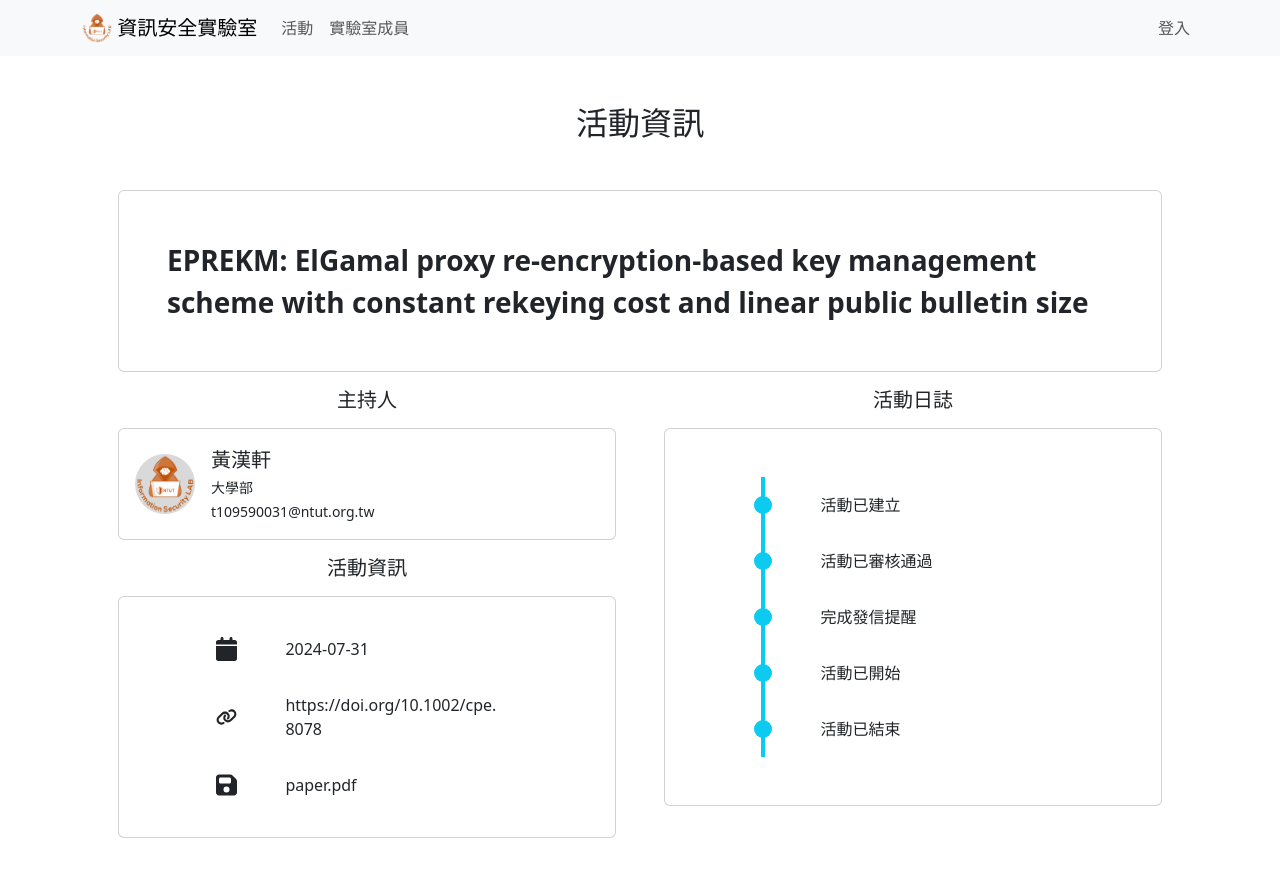
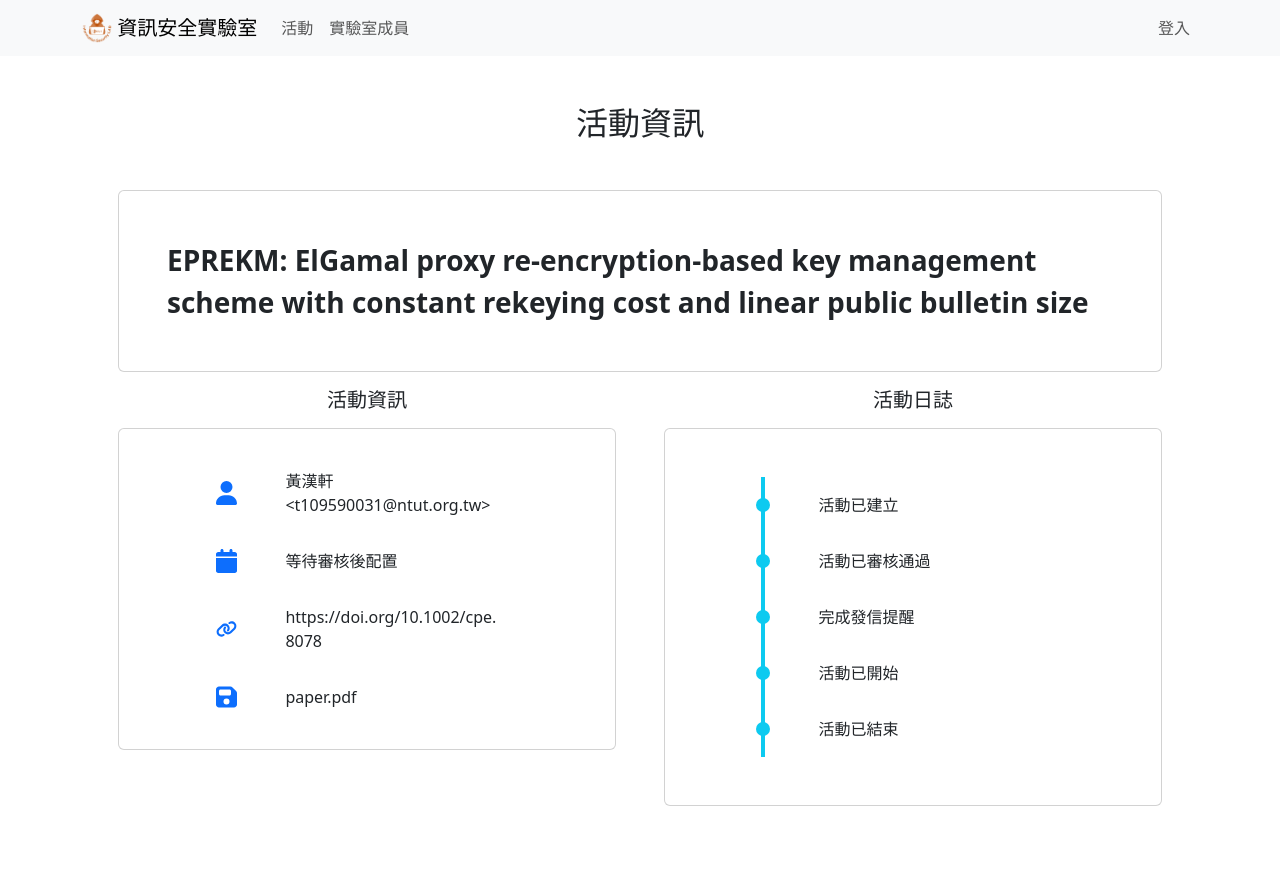
Before and after one commit to is1ab/Paper-Schedule-System, a React (Vite) app in the folder app/: page /Schedule/1 in a window 1280 px wide. Shown: the top 876 px of the page. After the commit the page ends 854 px from the top, so only its background shows below. Built offline with nearby package versions, Linux system fonts and the light colour scheme; no server answers.

Commit message:
Adjust: Style

```diff
--- a/app/src/page/Schedule.tsx
+++ b/app/src/page/Schedule.tsx
@@ -3,7 +3,7 @@ import { useParams } from "react-router-dom";
 import { Uploader } from "rsuite";
 import UserCard from "./components/UserCard";
 import { FontAwesomeIcon } from "@fortawesome/react-fontawesome";
-import { faCalendar, faFloppyDisk, faGlobe, faLink, faPaperclip } from "@fortawesome/free-solid-svg-icons";
+import { faCalendar, faFloppyDisk, faGlobe, faLink, faPaperclip, faUser } from "@fortawesome/free-solid-svg-icons";
 
 function Schedule(){
     const { scheduleId } = useParams()
@@ -20,24 +20,28 @@ function Schedule(){
                 </Card>
                 <div className="w-100 d-flex flex-row gap-5">
                     <div className="w-50">
-                        <div>
-                            <h5 className="text-center mb-3">主持人</h5>
-                            <UserCard account="109590031" name="黃漢軒" email="t109590031@ntut.org.tw" note="大學部" className="p-0"></UserCard>
-                        </div>
-                        <div className="pt-3">
+                        <div className="">
                             <h5 className="text-center mb-3">活動資訊</h5>
                             <Card className="p-4">
-                            <div className="px-4 py-3 d-flex flex-row gap-5">
+                                <div className="px-4 py-3 d-flex flex-row gap-5">
                                     <div className="w-25 d-flex flex-row justify-content-end">
-                                        <FontAwesomeIcon size="xl" width={21} icon={faCalendar} className="my-auto w-fit-content"></FontAwesomeIcon>
+                                        <FontAwesomeIcon size="xl" width={21} icon={faUser} className="my-auto w-fit-content text-primary"></FontAwesomeIcon>
                                     </div>
                                     <div className="w-100 d-flex flex-row justify-content-start">
-                                        <p className="my-0 w-75 text-left">2024-07-31</p>
+                                        <p className="my-0 w-75 text-left">黃漢軒 &lt;t109590031@ntut.org.tw&gt; </p>
                                     </div>
                                 </div>
                                 <div className="px-4 py-3 d-flex flex-row gap-5">
                                     <div className="w-25 d-flex flex-row justify-content-end">
-                                        <FontAwesomeIcon size="xl" width={21} icon={faLink} className="my-auto w-fit-content"></FontAwesomeIcon>
+                                        <FontAwesomeIcon size="xl" width={21} icon={faCalendar} className="my-auto w-fit-content text-primary"></FontAwesomeIcon>
+                                    </div>
+                                    <div className="w-100 d-flex flex-row justify-content-start">
+                                        <p className="my-0 w-75 text-left">等待審核後配置</p>
+                                    </div>
+                                </div>
+                                <div className="px-4 py-3 d-flex flex-row gap-5">
+                                    <div className="w-25 d-flex flex-row justify-content-end">
+                                        <FontAwesomeIcon size="xl" width={21} icon={faLink} className="my-auto w-fit-content text-primary"></FontAwesomeIcon>
                                     </div>
                                     <div className="w-100 d-flex flex-row justify-content-start">
                                         <p className="my-0 w-75 text-left">https://doi.org/10.1002/cpe.8078</p>
@@ -45,7 +49,7 @@ function Schedule(){
                                 </div>
                                 <div className="px-4 py-3 d-flex flex-row gap-5">
                                     <div className="w-25 d-flex flex-row justify-content-end">
-                                        <FontAwesomeIcon size="xl" icon={faFloppyDisk} className="my-auto w-fit-content"></FontAwesomeIcon>
+                                        <FontAwesomeIcon size="xl" icon={faFloppyDisk} className="my-auto w-fit-content text-primary"></FontAwesomeIcon>
                                     </div>
                                     <div className="w-100 d-flex flex-row justify-content-start">
                                         <p className="my-0 w-75 text-left">paper.pdf</p>
@@ -58,23 +62,23 @@ function Schedule(){
                         <h5 className="text-center mb-3">活動日誌</h5>
                         <Card className="p-5">
                             <div className="ms-5 border-start border-info border-4 p-3 d-flex flex-row gap-5">
-                                <div className="rounded-circle bg-info my-auto" style={{width: "18px", height: "18px", marginLeft: "-26.5161px"}}></div>
+                                <div className="rounded-circle bg-info my-auto" style={{width: "14px", height: "14px", marginLeft: "-24.5161px"}}></div>
                                 <p className="my-0"> 活動已建立</p>
                             </div>
                             <div className="ms-5 border-start border-info border-4 p-3 d-flex flex-row gap-5">
-                                <div className="rounded-circle bg-info my-auto" style={{width: "18px", height: "18px", marginLeft: "-26.5161px"}}></div>
+                                <div className="rounded-circle bg-info my-auto" style={{width: "14px", height: "14px", marginLeft: "-24.5161px"}}></div>
                                 <p className="my-0"> 活動已審核通過 </p>
                             </div>
                             <div className="ms-5 border-start border-info border-4 p-3 d-flex flex-row gap-5">
-                                <div className="rounded-circle bg-info my-auto" style={{width: "18px", height: "18px", marginLeft: "-26.5161px"}}></div>
+                                <div className="rounded-circle bg-info my-auto" style={{width: "14px", height: "14px", marginLeft: "-24.5161px"}}></div>
                                 <p className="my-0"> 完成發信提醒 </p>
                             </div>
                             <div className="ms-5 border-start border-info border-4 p-3 d-flex flex-row gap-5">
-                                <div className="rounded-circle bg-info my-auto" style={{width: "18px", height: "18px", marginLeft: "-26.5161px"}}></div>
+                                <div className="rounded-circle bg-info my-auto" style={{width: "14px", height: "14px", marginLeft: "-24.5161px"}}></div>
                                 <p className="my-0"> 活動已開始 </p>
                             </div>
                             <div className="ms-5 border-start border-info border-4 p-3 d-flex flex-row gap-5">
-                                <div className="rounded-circle bg-info my-auto" style={{width: "18px", height: "18px", marginLeft: "-26.5161px"}}></div>
+                                <div className="rounded-circle bg-info my-auto" style={{width: "14px", height: "14px", marginLeft: "-24.5161px"}}></div>
                                 <p className="my-0"> 活動已結束 </p>
                             </div>
                         </Card>
```
